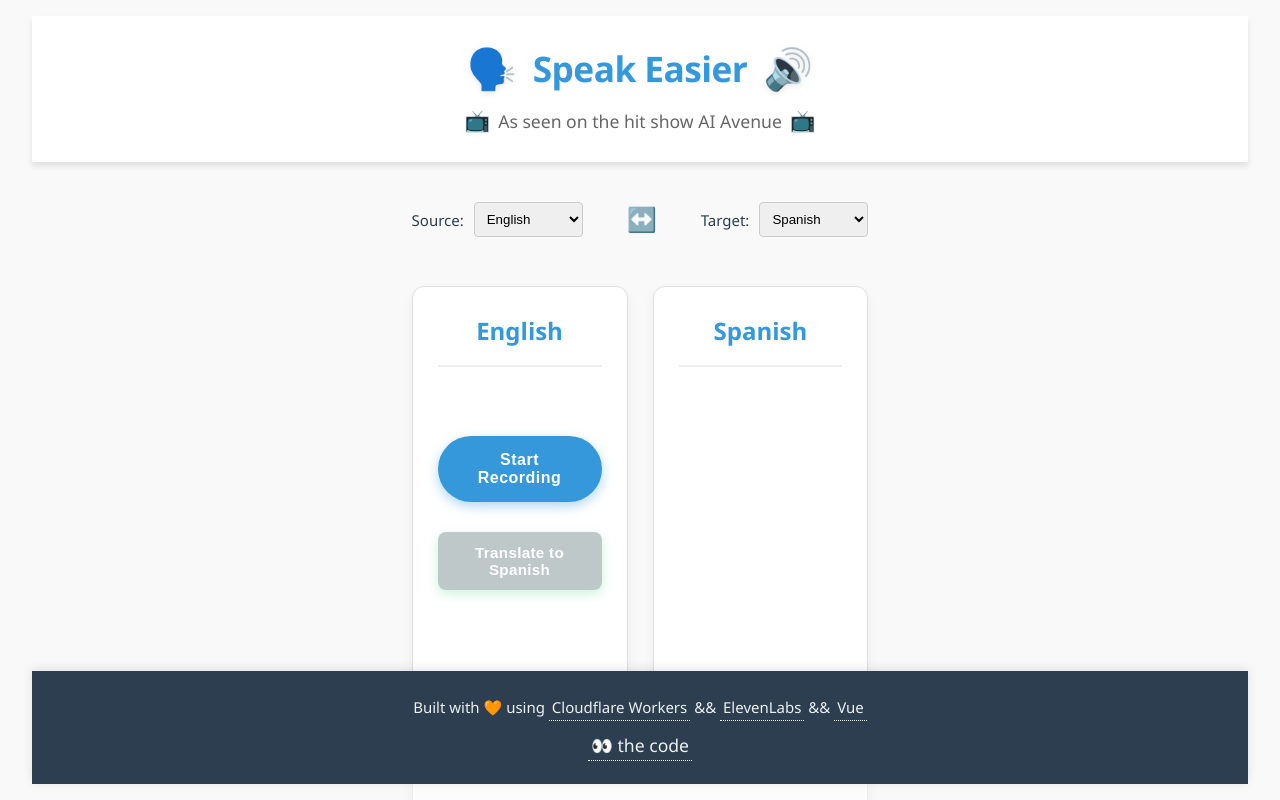
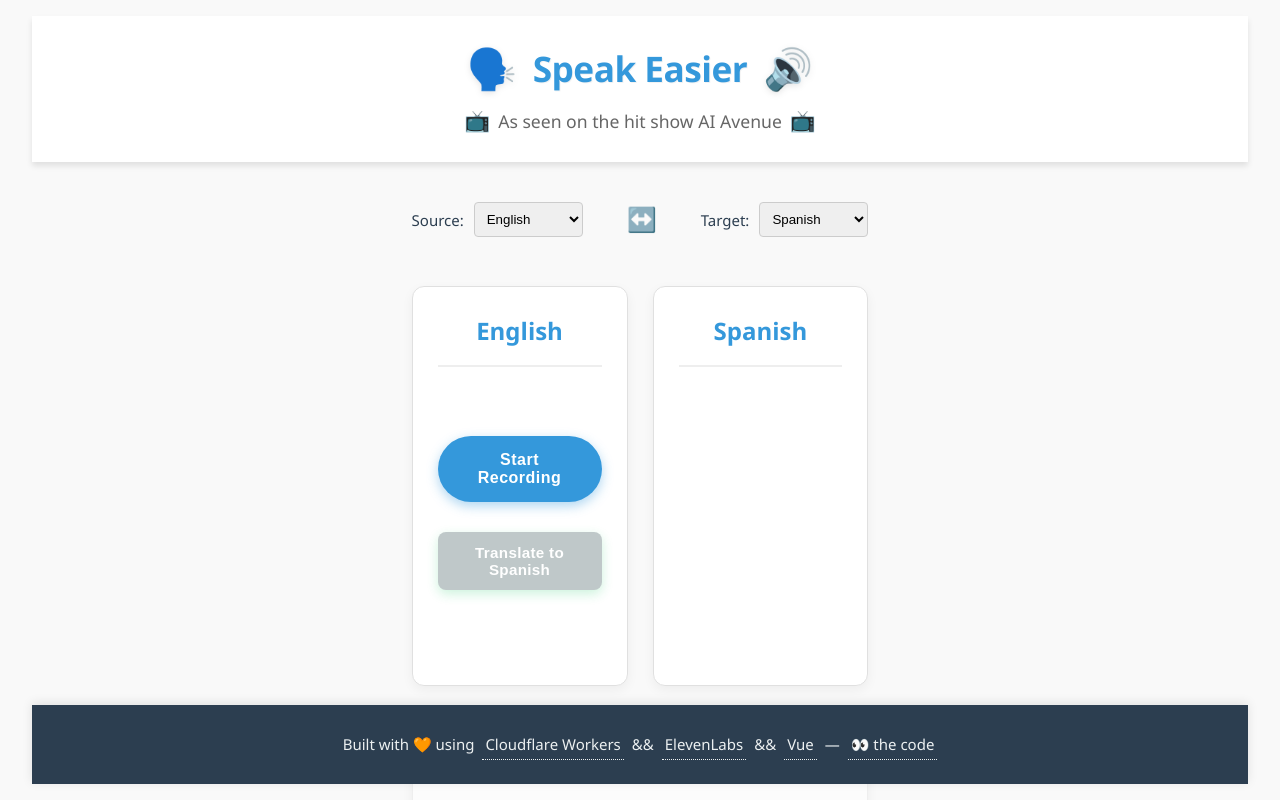
Before and after one commit to craigsdennis/ai-ave-speak-easier, a Vue app: page / in a window 1280 px wide. Built offline with nearby package versions, Linux system fonts and the light colour scheme.

Commit message:
Updates footer

```diff
--- a/src/App.vue
+++ b/src/App.vue
@@ -25,9 +25,7 @@ import { RouterView } from 'vue-router'
         <a href="https://workers.cloudflare.com/" target="_blank" rel="noopener">Cloudflare Workers</a> &amp;&amp;
         <a href="https://elevenlabs.io/" target="_blank" rel="noopener">ElevenLabs</a> &amp;&amp;
         <a href="https://vuejs.org/" target="_blank" rel="noopener">Vue</a>
-      </div>
-      <div class="footer-code">
-        <a href="https://github.com/cloudflare/ai-avenue" target="_blank" rel="noopener">👀 the code</a>
+        &mdash; <a href="https://github.com/cloudflare/ai-avenue" target="_blank" rel="noopener">👀 the code</a>
       </div>
     </footer>
   </div>
@@ -145,12 +143,12 @@ footer a:hover {
 }
 
 .footer-text {
-  margin-bottom: 0.8rem;
-}
-
-.footer-code {
-  font-weight: 500;
-  font-size: 1.1rem;
+  margin: 0;
+  display: flex;
+  align-items: center;
+  justify-content: center;
+  flex-wrap: wrap;
+  gap: 0.5rem;
 }
 
 button {
--- a/src/components/TranslationInterface.vue
+++ b/src/components/TranslationInterface.vue
@@ -17,6 +17,8 @@ const translationId = ref('');
 const translationStatus = ref('');
 const expectedDuration = ref(0);
 const pollingInterval = ref<number | null>(null);
+const countdownInterval = ref<number | null>(null);
+const remainingSeconds = ref(0);
 const sourceLanguage = ref('en');
 const targetLanguage = ref('es');
 const sourceAudioUrl = ref('');
@@ -73,6 +75,22 @@ const sourceLanguageName = computed(() => {
 
 const targetLanguageName = computed(() => {
   return languageOptions.find(lang => lang.code === targetLanguage.value)?.name || '';
+});
+
+const estimatedCompletionMinutes = computed(() => {
+  return Math.ceil(expectedDuration.value / 60);
+});
+
+const formattedRemainingTime = computed(() => {
+  const minutes = Math.floor(remainingSeconds.value / 60);
+
+  if (minutes > 1) {
+    return `About ${minutes} minutes`;
+  } else if (minutes === 1) {
+    return `About 1 minute`;
+  } else {
+    return `Less than a minute`;
+  }
 });
 
 // Watch for language changes and reset state
@@ -152,8 +170,12 @@ async function uploadAndTranslate() {
     const data = await response.json();
     translationId.value = data.dubbing_id;
     expectedDuration.value = data.expected_duration_sec || 10;
+    remainingSeconds.value = expectedDuration.value;
     recordingStatus.value = 'Uploaded successfully';
-    translationStatus.value = 'Translation in progress...';
+    translationStatus.value = `Translation in progress... (${formattedRemainingTime.value} remaining)`;
+
+    // Start countdown timer
+    startCountdownTimer();
 
     // Start polling after expected duration
     setTimeout(() => {
@@ -173,6 +195,23 @@ function startPolling() {
   pollingInterval.value = window.setInterval(checkTranslationStatus, 3000);
 }
 
+// Start countdown timer
+function startCountdownTimer() {
+  // Update the countdown every second
+  countdownInterval.value = window.setInterval(() => {
+    if (remainingSeconds.value > 0) {
+      remainingSeconds.value--;
+      translationStatus.value = `Translation in progress... (${formattedRemainingTime.value} remaining)`;
+    } else {
+      // Clear the interval when we reach zero
+      if (countdownInterval.value) {
+        clearInterval(countdownInterval.value);
+        countdownInterval.value = null;
+      }
+    }
+  }, 1000);
+}
+
 // Check translation status
 async function checkTranslationStatus() {
   if (!translationId.value) return;
@@ -187,10 +226,18 @@ async function checkTranslationStatus() {
     translationStatus.value = `Status: ${data.status}`;
 
     if (data.status === 'done' || data.status === 'dubbed') {
+      // Clear the polling interval
       if (pollingInterval.value) {
         clearInterval(pollingInterval.value);
         pollingInterval.value = null;
       }
+
+      // Clear the countdown interval
+      if (countdownInterval.value) {
+        clearInterval(countdownInterval.value);
+        countdownInterval.value = null;
+      }
+
       loadTranslatedAudio();
     }
   } catch (error) {
@@ -302,6 +349,13 @@ function resetRecordingState() {
     clearInterval(pollingInterval.value);
     pollingInterval.value = null;
   }
+
+  // Clear countdown timer
+  if (countdownInterval.value) {
+    clearInterval(countdownInterval.value);
+    countdownInterval.value = null;
+  }
+  remainingSeconds.value = 0;
 }
 </script>
 
@@ -596,6 +650,11 @@ function resetRecordingState() {
   text-align: center;
   font-style: italic;
   color: #7f8c8d;
+  font-size: 0.85rem;
+  white-space: nowrap;
+  overflow: hidden;
+  text-overflow: ellipsis;
+  max-width: 100%;
 }
 
 audio {
```
Also changed, not shown: 1 other file (tests, documents, lock files or other folders).
